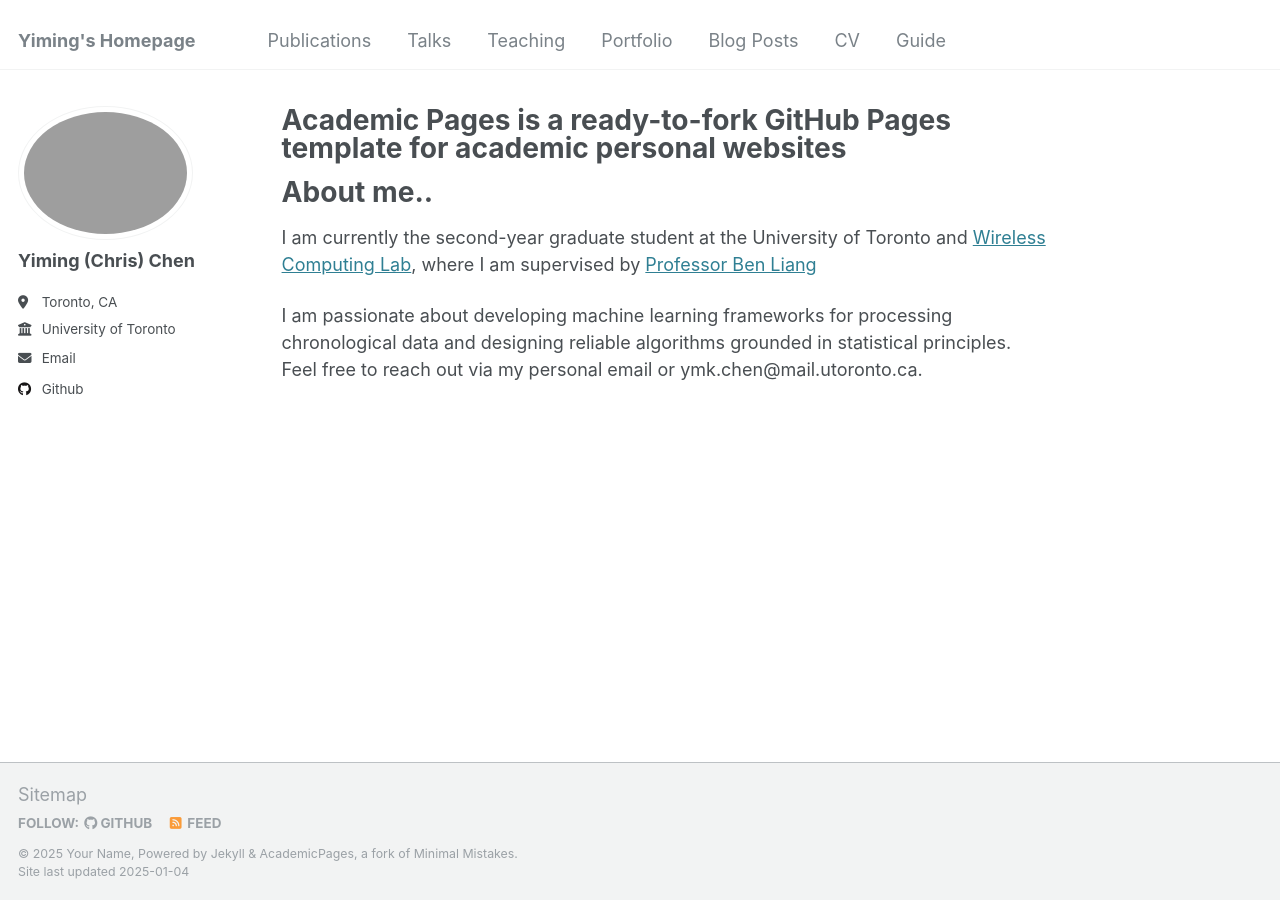
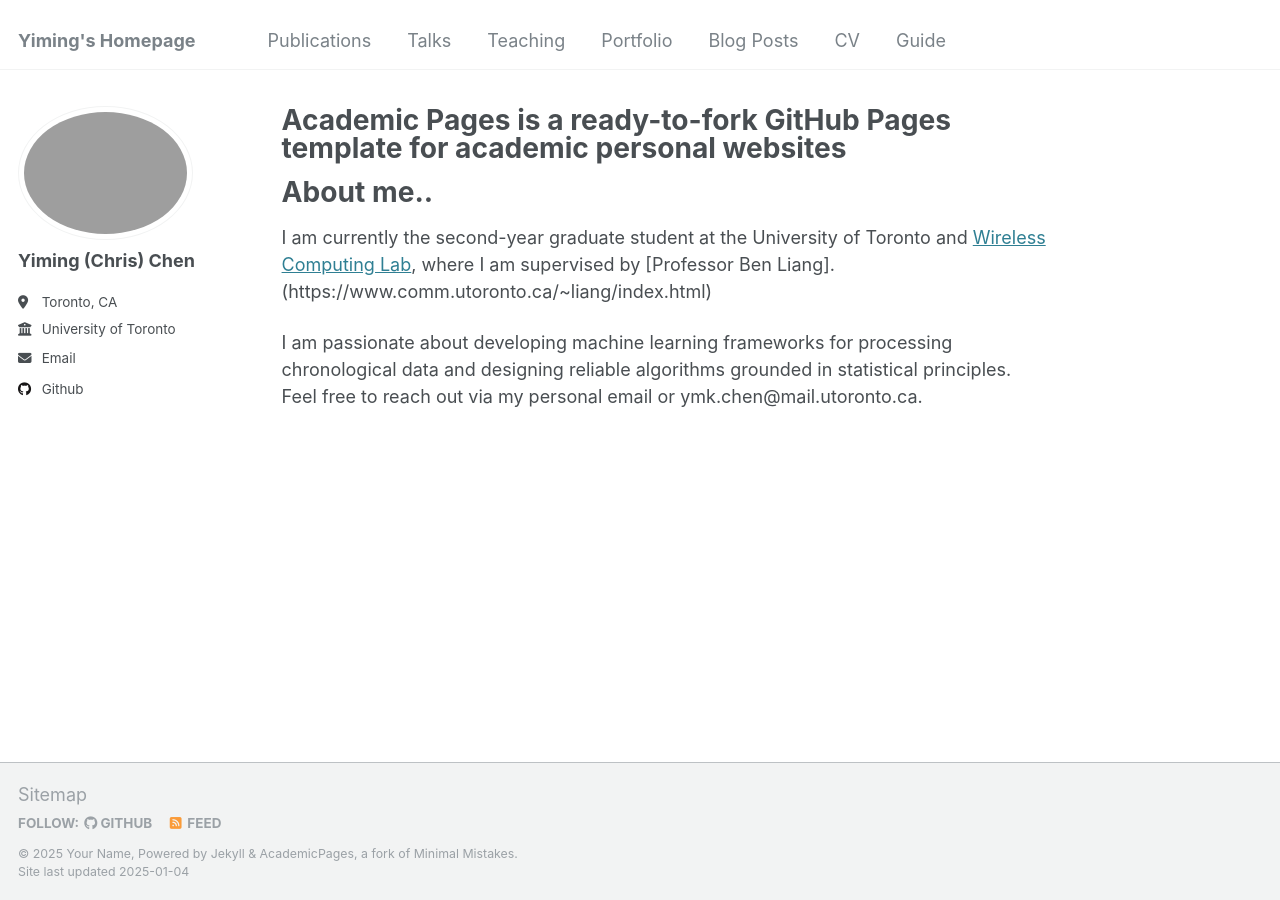
Before and after one commit to yumeyumeko-cym/yumeyumeko-cym.github.io, a Jekyll site: the page built from _pages/about.md, in a window 1280 px wide. Built offline with Jekyll 4.4.1, drawn with Linux system fonts in a browser that asks for light colours.

Commit message:
Update about.md

```diff
--- a/_pages/about.md
+++ b/_pages/about.md
@@ -11,6 +11,6 @@ redirect_from:
 
 About me..
 ======
-I am currently the second-year graduate student at the University of Toronto and [Wireless Computing Lab](https://www.comm.utoronto.ca/%7Eliang/group/WCL.html), where I am supervised by [Professor Ben Liang](https://www.comm.utoronto.ca/~liang/index.html)
+I am currently the second-year graduate student at the University of Toronto and [Wireless Computing Lab](https://www.comm.utoronto.ca/%7Eliang/group/WCL.html), where I am supervised by [Professor Ben Liang].(https://www.comm.utoronto.ca/~liang/index.html)
 
 I am passionate about developing machine learning frameworks for processing chronological data and designing reliable algorithms grounded in statistical principles. Feel free to reach out via my personal email or ymk.chen@mail.utoronto.ca.
```
